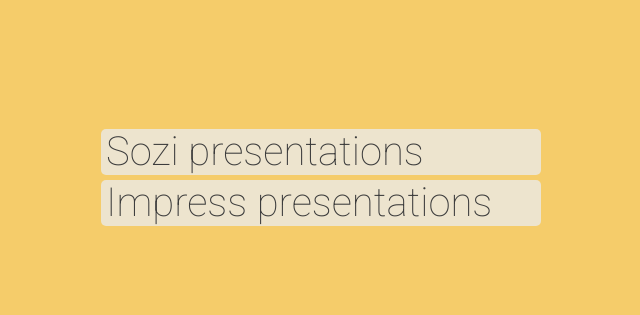
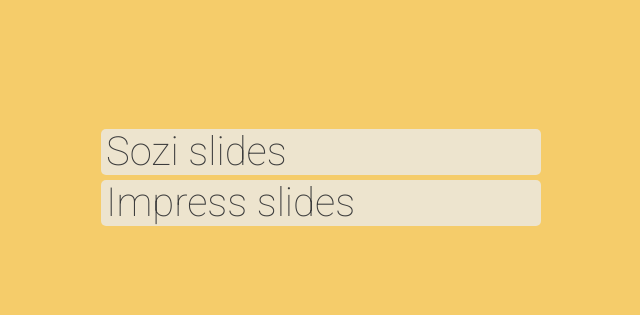
Before and after one commit to LuisAlejandro/luisalejandro.github.io, a plain HTML site: page index.html in a window 1280 px wide. Shown: the part 223-538 px from the top of the page, without its empty margins (319-959 px from the left). Drawn offline with Linux system fonts and the light colour scheme.

Commit message:
`[REF]` Improving.

```diff
--- a/index.html
+++ b/index.html
@@ -8,8 +8,8 @@
     <title>Luis Alejandro's github pages</title>
     <link rel=stylesheet href="https://fonts.googleapis.com/css?family=Roboto:100,300">
     <link rel=stylesheet href="assets/css/head.css">
+    <link rel="icon" type="image/svg+xml" href="assets/images/favicon.svg">
     <link rel=canonical href="http://pages.luisalejandro.org" />
-    <link rel="icon" type="image/svg+xml" href="assets/images/favicon.svg">
 </head>
 
 <body>
@@ -20,11 +20,11 @@
     </div>
     <div id=content>
         <div class=links>
-            <a href="http://pages.luisalejandro.org/sozi-presentations/">
-                Sozi presentations
+            <a href="http://pages.luisalejandro.org/sozi-slides/">
+                Sozi slides
             </a>
-            <a href="http://pages.luisalejandro.org/impress-js-presentations/">
-                Impress presentations
+            <a href="http://pages.luisalejandro.org/impress-slides/">
+                Impress slides
             </a>
         </div>
     </div>
```
